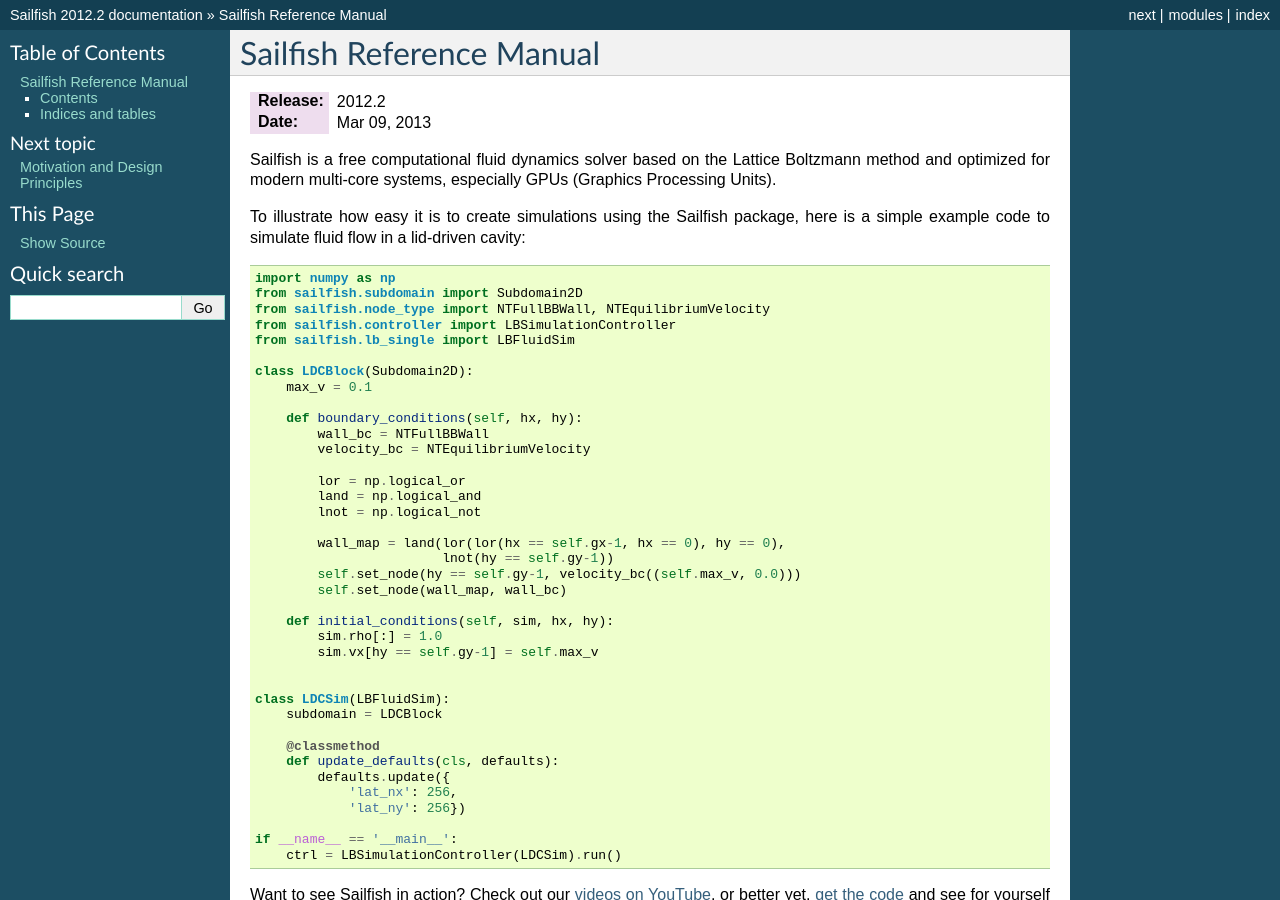
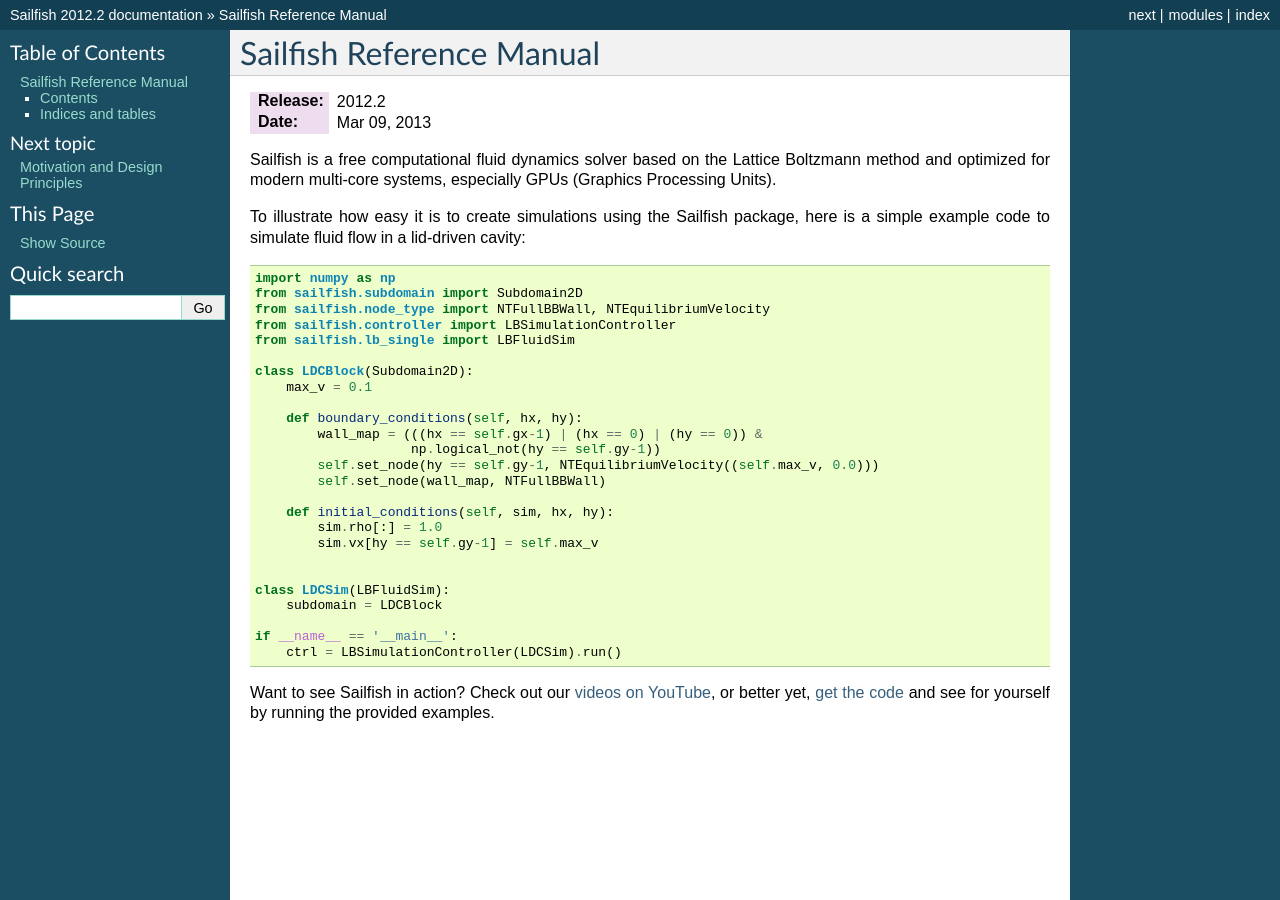
Before and after one commit to sailfish-team/sailfish, a Sphinx documentation site: the page built from doc/index.rst, in a window 1280 px wide and 900 px high. Built offline with Sphinx 7.4.7, drawn with Linux system fonts in a browser that asks for light colours; formulas are drawn with MathJax 3.

Commit message:
Simplify the example code on the main page of Sailfish documentation.

```diff
--- a/doc/index.rst
+++ b/doc/index.rst
@@ -28,17 +28,10 @@
         max_v = 0.1
 
         def boundary_conditions(self, hx, hy):
-            wall_bc = NTFullBBWall
-            velocity_bc = NTEquilibriumVelocity
-
-            lor = np.logical_or
-            land = np.logical_and
-            lnot = np.logical_not
-
-            wall_map = land(lor(lor(hx == self.gx-1, hx == 0), hy == 0),
-                            lnot(hy == self.gy-1))
-            self.set_node(hy == self.gy-1, velocity_bc((self.max_v, 0.0)))
-            self.set_node(wall_map, wall_bc)
+            wall_map = (((hx == self.gx-1) | (hx == 0) | (hy == 0)) &
+                        np.logical_not(hy == self.gy-1))
+            self.set_node(hy == self.gy-1, NTEquilibriumVelocity((self.max_v, 0.0)))
+            self.set_node(wall_map, NTFullBBWall)
 
         def initial_conditions(self, sim, hx, hy):
             sim.rho[:] = 1.0
@@ -47,12 +40,6 @@
 
     class LDCSim(LBFluidSim):
         subdomain = LDCBlock
-
-        @classmethod
-        def update_defaults(cls, defaults):
-            defaults.update({
-                'lat_nx': 256,
-                'lat_ny': 256})
 
     if __name__ == '__main__':
         ctrl = LBSimulationController(LDCSim).run()
```
